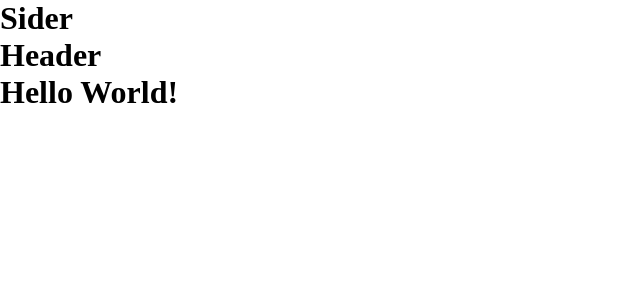
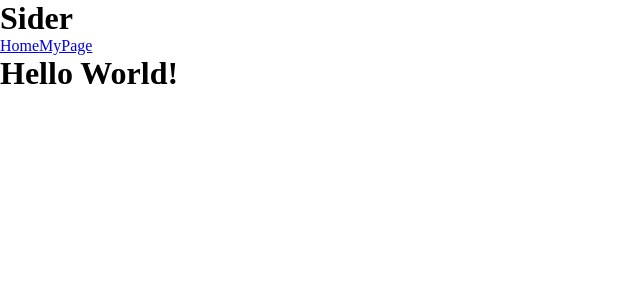
Before and after one commit to take-cantik/twitter_trace, a Nuxt app: page / in a window 1280 px wide. Shown: the top 300 px of the page, without its empty margins (0-640 px from the left). Built offline with nearby package versions, Linux system fonts and the light colour scheme.

Commit message:
Add Header to default

```diff
--- a/layouts/default.vue
+++ b/layouts/default.vue
@@ -1,14 +1,18 @@
 <template>
   <div>
     <h1>Sider</h1>
-    <h1>Header</h1>
+    <Header />
     <Nuxt />
   </div>
 </template>
 
 <script>
+  import Header from '~/components/Header.vue'
+
   export default {
-
+    components: {
+      Header,
+    }
   }
 </script>
 
```
